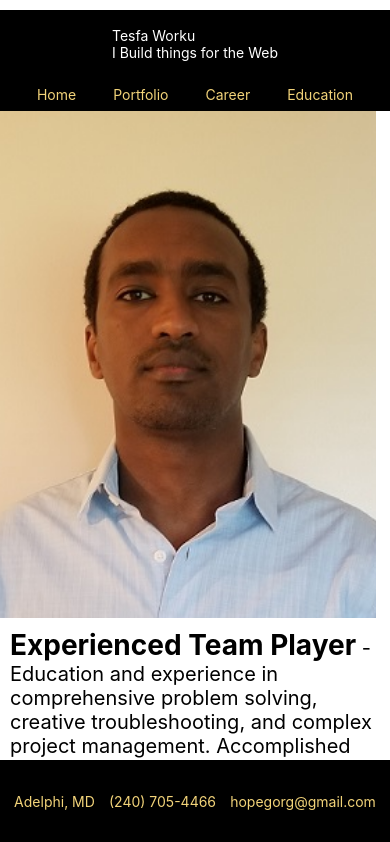
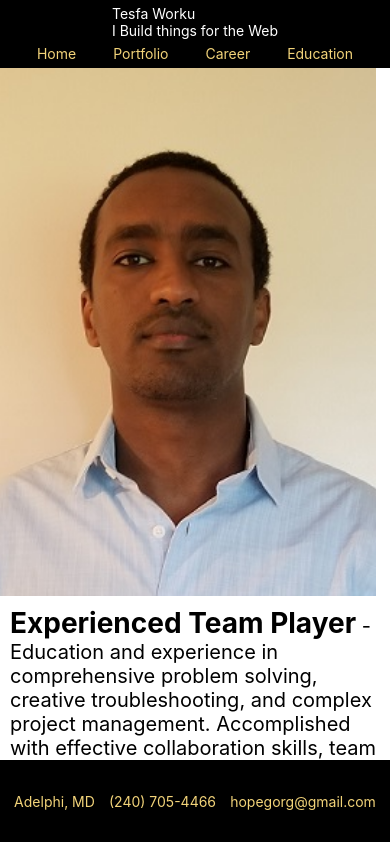
Before and after one commit to Tesfa-Worku/portfolio-react-native, a React Native app: screen / in a window 390 px wide. Shown: the top 842 px of the page. Built offline with nearby package versions, Linux system fonts and the light colour scheme.

Commit message:
refactor(nav): edit code

```diff
--- a/src/Nav.js
+++ b/src/Nav.js
@@ -8,11 +8,11 @@ import {
 
 export default function Nav({ setPage }) {
   return (
-    <>
-      <View style={styles.container}>
+    <View style={styles.container}>
+      <View>
         <Pressable onPress={() => setPage("Home")}>
           <View>
-            <View>
+            <View style={{marginTop: 5}}>
               <Text style={{color: 'white'}}>Tesfa Worku</Text>
               <Text style={{color: 'white'}}>I Build things for the Web</Text>
             </View>
@@ -41,7 +41,7 @@ export default function Nav({ setPage }) {
           </Text>
         </Pressable>
       </View>
-    </>
+    </View>
   );
 };
 
@@ -54,12 +54,10 @@ const styles = StyleSheet.create({
     flexDirection: 'column',
     alignItems: 'center',
     justifyContent: 'space-evenly',
-    marginTop: 10,
   },
   cont2: {
     flex: 1,
     width: '100%',
-    maxHeight: "4%",
     backgroundColor: '#000',
     flexDirection: 'row',
     alignItems: 'center',
```
